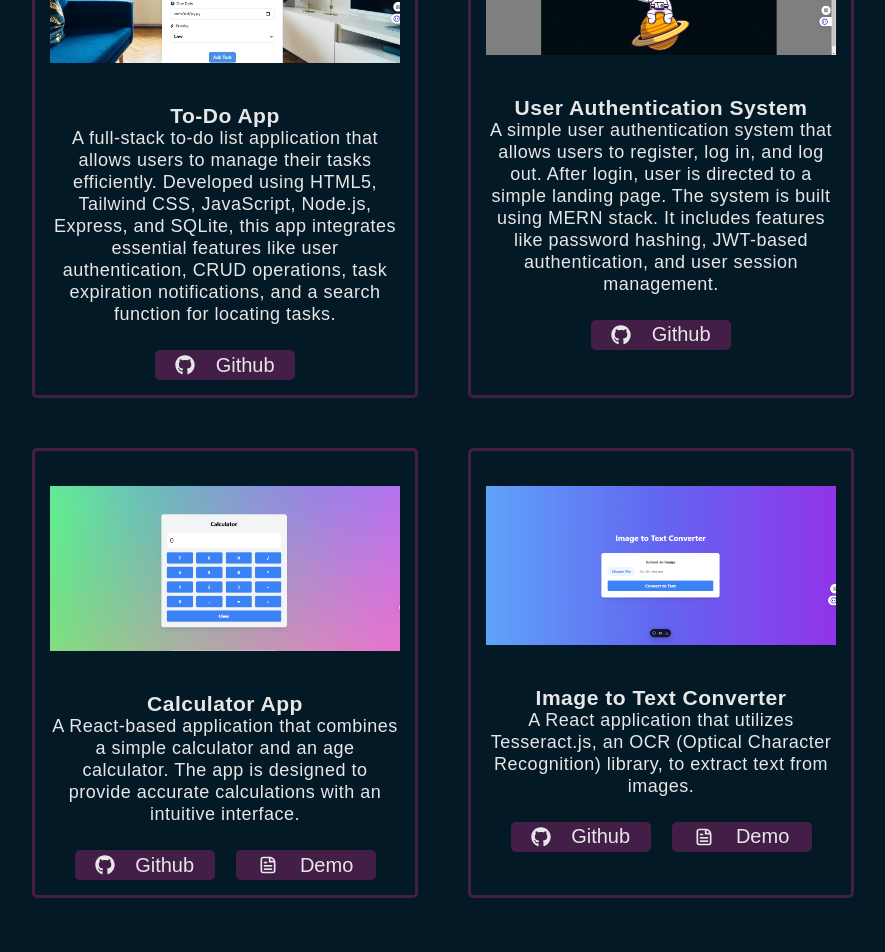
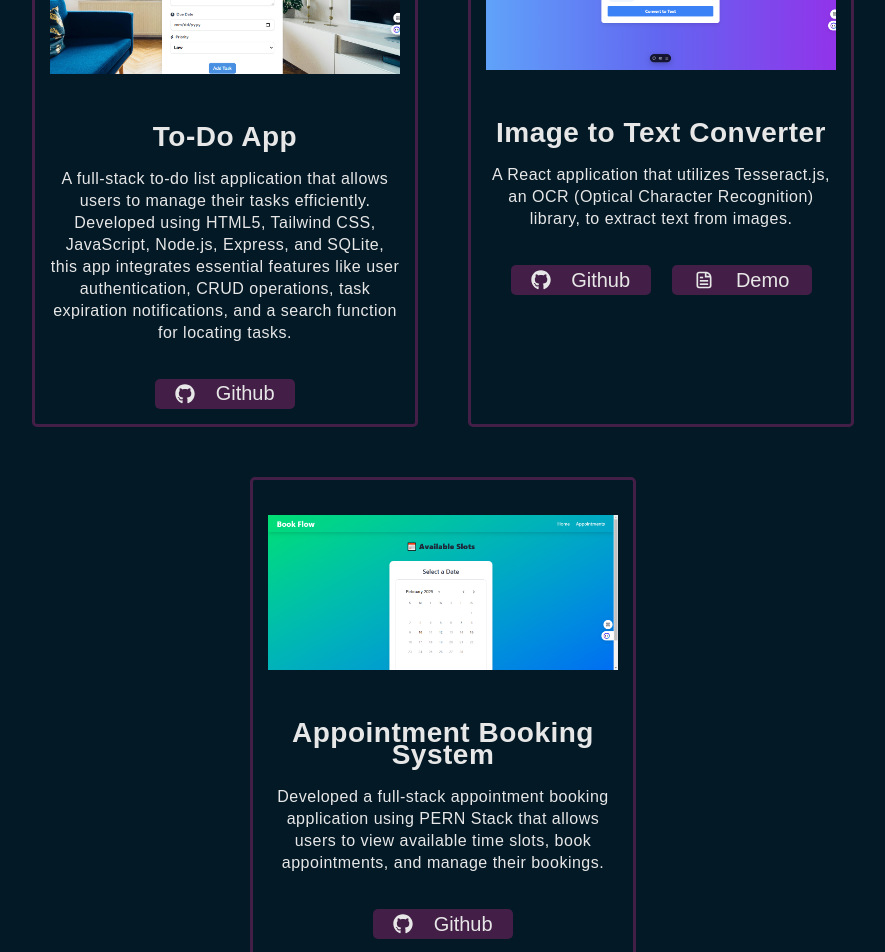
Before and after one commit to charan2r/my-portfolio, a React (Vite) app in the folder portfolio/: page /projects in a window 1280 px wide. Shown: the part 1600-2552 px from the top of the page, without its empty margins (197-1082 px from the left). Built offline with nearby package versions, Linux system fonts and the light colour scheme.

Commit message:
new updates

```diff
--- a/portfolio/src/components/Projects.jsx
+++ b/portfolio/src/components/Projects.jsx
@@ -1,20 +1,19 @@
 import ProjectInfo from './ProjectInfo';
 import Healthcare from '../assets/healthcare.jpg';
 import Todo from '../assets/todo.png';
-import Calculator from '../assets/calculator.png';
 import ImageToText from '../assets/converter.png';
 import Ecommerce from '../assets/ecommerce.png';
 import Logbook from '../assets/logbook.png';
 import Forms from '../assets/forms.png';
-import User from '../assets/user.png';
+import Apppointment from '../assets/appointment.png';
 
 const Projects = () => {
     const projectList = [
         {
             title: "E-commerce Site",
             description:
-                "A full-stack healthcare management system designed to manage appointment bookings and improve disease awareness among people by giving information about diseases. Built using HTML, CSS, JavaScript, PHP, and MySQL, this project offers a user-friendly interface for both patients and healthcare providers. ",
-            github: "https://github.com/charan2r/e-commerce-site.git",
+                "Developed an e-commerce website using MERN Stack to provide a seamless shopping experience for customers. The site features a user-friendly interface, product categorization, search functionality, and a secure payment gateway. ",
+            github: "https://github.com/charan2r/aura-store.git",
             demo: "",
             photo: Ecommerce,
         },
@@ -37,7 +36,7 @@ const Projects = () => {
         {
             title: "Healthcare Management System",
             description:
-                "A full-stack healthcare management system designed to manage appointment bookings and improve disease awareness among people by giving information about diseases. Built using HTML, CSS, JavaScript, PHP, and MySQL, this project offers a user-friendly interface for both patients and healthcare providers. ",
+                "A healthcare management system designed to manage appointment bookings and improve disease awareness among people by giving information about diseases. Built using HTML, CSS, JavaScript, PHP, and MySQL, this project offers a user-friendly interface for both patients and healthcare providers. ",
             github: "https://github.com/charan2r/Healthcare-Management.git",
             demo: "",
             photo: Healthcare,
@@ -51,27 +50,19 @@ const Projects = () => {
             photo: Todo,
         },
         {
-            title: "User Authentication System",
-            description:
-                "A simple user authentication system that allows users to register, log in, and log out. After login, user is directed to a simple landing page. The system is built using MERN stack. It includes features like password hashing, JWT-based authentication, and user session management. ",
-            github: "https://github.com/charan2r/authentication.git",
-            photo: User,
-        },
-        {
-            title: "Calculator App",
-            description:
-                "A React-based application that combines a simple calculator and an age calculator. The app is designed to provide accurate calculations with an intuitive interface.",
-            github: "https://github.com/charan2r/calculator-app.git",
-            demo: "https://calculator-app-chi-ruby.vercel.app/",
-            photo: Calculator,
-        },
-        {
             title: "Image to Text Converter",
             description:
                 "A React application that utilizes Tesseract.js, an OCR (Optical Character Recognition) library, to extract text from images. ",
             github: "https://github.com/charan2r/converter.git",
             demo: "https://image-to-text-converter-liart.vercel.app/",
             photo: ImageToText,
+        },
+        {
+            title: "Appointment Booking System",
+            description: "Developed a full-stack appointment booking application using PERN Stack that allows users to view available time slots, book appointments, and manage their bookings. ",
+            github: "https://github.com/charan2r/appointment-booking-system.git",
+            demo: "",
+            photo: Apppointment,
         },
     ];
 
--- a/portfolio/src/index.css
+++ b/portfolio/src/index.css
@@ -410,6 +410,19 @@ b{
   margin: 0px 25px 50px 25px;
   transition: 0.5s;
 }
+
+.projectBox h3{
+  font-size: 28px;
+  font-weight: 600;
+  margin: 10px 0;
+}
+
+.projectBox p{
+  font-size: 16px;
+  margin: 10px 0;
+  margin-top: 20px;
+}
+
 .projectBox:hover{
   transform: scale(1.05);
   box-shadow: 0 4px 10px 0 #431f47;
```
Also changed, not shown: portfolio/src/assets/appointment.png (added), 1 other file (tests, documents, lock files or other folders).
